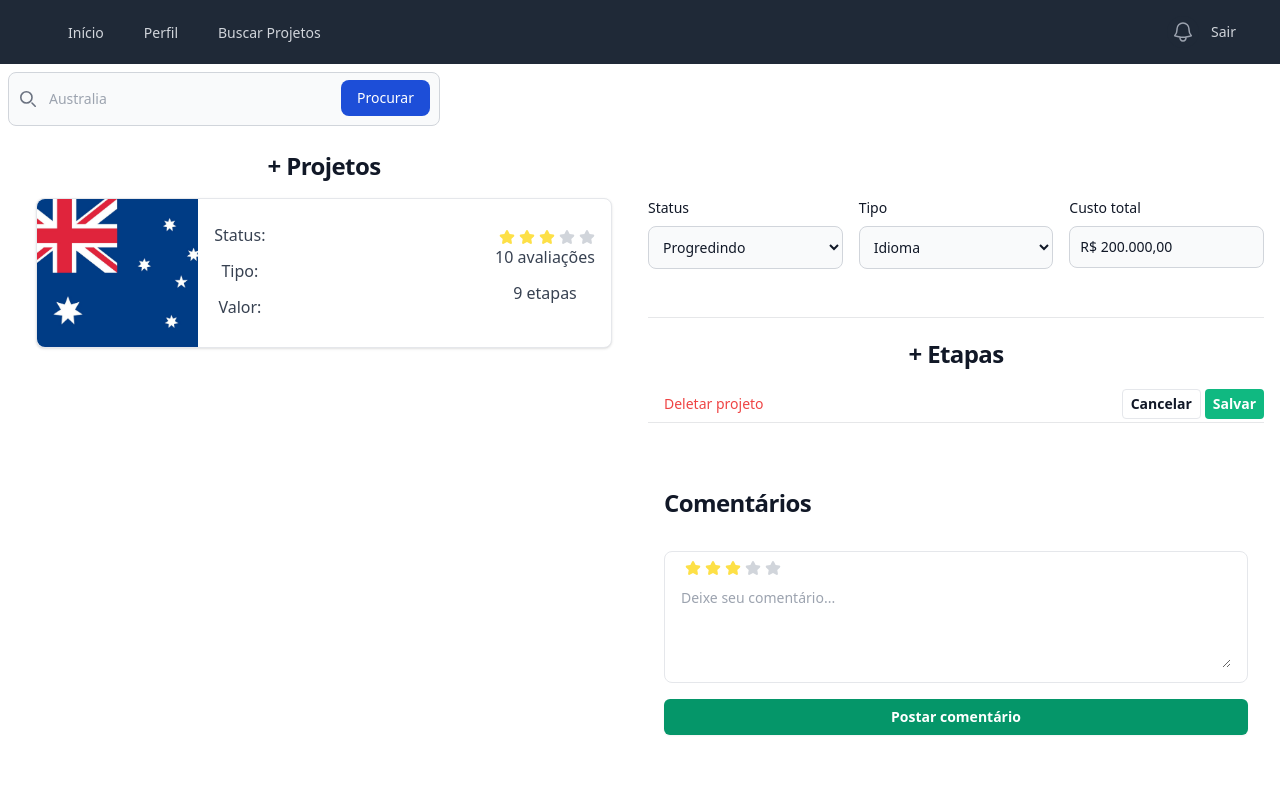
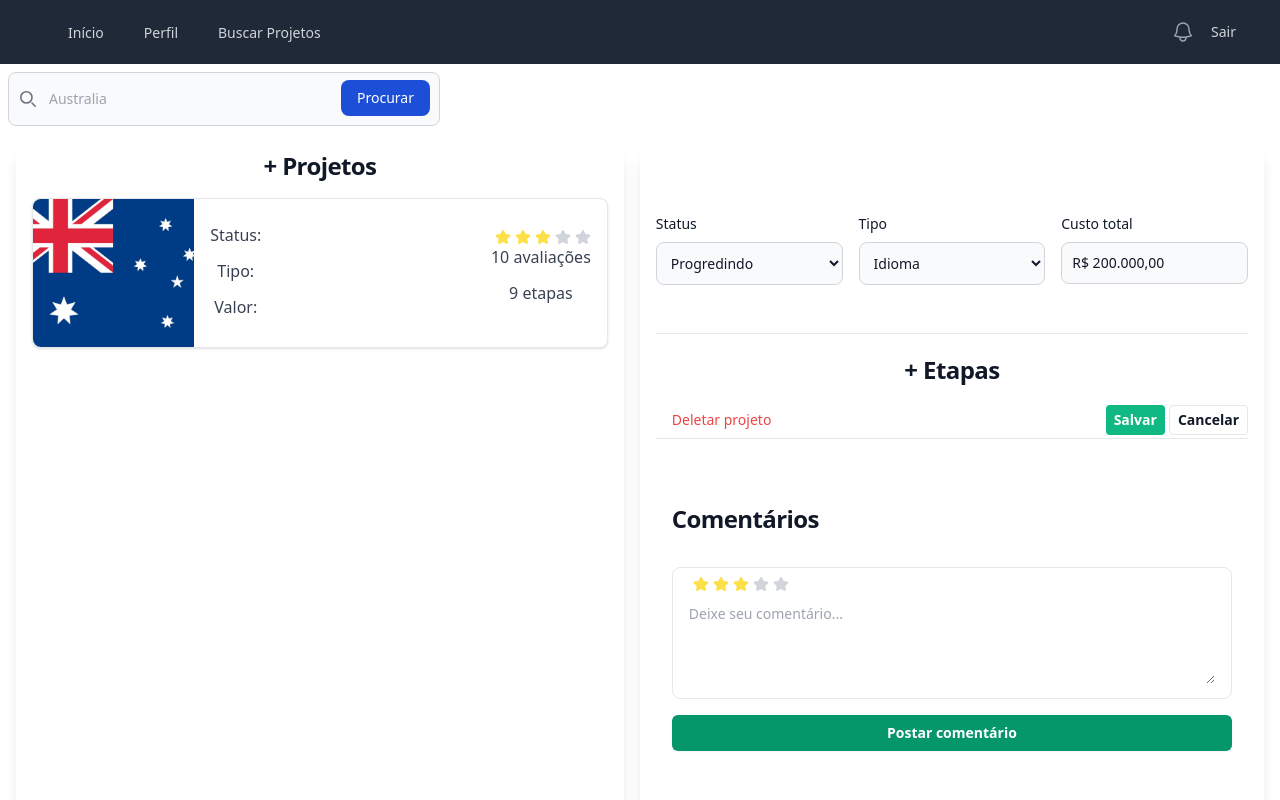
Before and after one commit to tchuby/FrontierLess-FrontEnd, a Next.js app: page /profile in a window 1280 px wide. Both pictures are taken after a click on the button "+ Projetos". Shown: the top 800 px of the page. Built offline with nearby package versions, Linux system fonts and the light colour scheme.

Commit message:
implement findProject

```diff
--- a/src/app/findProject/page.tsx
+++ b/src/app/findProject/page.tsx
@@ -25,7 +25,7 @@ export default function Profile() {
             pais: "",
             status: "",
             tipo: "",
-            img: "/img/australia.png",
+            img: "/img/irlanda.png",
             autor: "",
             locked: true
         };
@@ -36,25 +36,21 @@ export default function Profile() {
             <FormSearch />
             <div className="flex space-x-4 w-full p-4">
 
-                <section className="w-full min-h-screen flex flex-col items-center">
+                <section className="w-full min-h-screen flex flex-col items-center shadow-lg">
                     <div className="w-full text-center mb-4">
-                        ### Filtros ###
-                        <button onClick={Add}>ADD</button>
+                        <button onClick={Add}>  ADD Test</button>
                     </div>
-                    <Card key={1} project="AAA" />
+                    {oProject.map((project) => (
+                        <Card key={project.key} project={project} />
+                    ))}
                 </section>
 
-                <section className="w-full min-h-screen" id="projectContainer">
+                <section className="w-full min-h-screen shadow-lg p-4" id="projectContainer">
                     {oProject.map((project) => (
                         <Project key={project.key} project={project} />
                     ))}
-
                 </section>
-
             </div>
         </div>
-
-
     )
-
 }
--- a/src/app/profile/page.tsx
+++ b/src/app/profile/page.tsx
@@ -56,7 +56,7 @@ export default function Profile() {
             <FormSearch />
             <div className="flex space-x-4 w-full p-4">
 
-                <section className="w-full min-h-screen flex flex-col items-center">
+                <section className="w-full min-h-screen flex flex-col items-center shadow-lg">
                     <div className="w-full text-center mb-4">
                         <button type="button" onClick={addProject} title="Cria Projeto" className="hover:text-blue-900 text-2xl font-bold tracking-tight text-gray-900 dark:text-white">+ Projetos</button>
                     </div>
@@ -67,7 +67,7 @@ export default function Profile() {
 
                 </section>
 
-                <section className="w-full min-h-screen" id="projectContainer">
+                <section className="w-full p-4 min-h-screen shadow-lg" id="projectContainer">
 
                     {oProject.map((project) => (
                         <Project key={project.key} project={project} onDelete={handleDeleteProject} />
--- /dev/null
+++ b/src/components/Project/components/CancelButton/index.tsx
@@ -0,0 +1,11 @@
+export default function CancelButton() {
+
+
+    return (
+        <button
+            type="button"
+            className="text-sm text-gray-900 bg-white hover:bg-blue-700 border border-gray-200 hover:bg-gray-100 hover:text-blue-700 focus:outline-none font-bold py-1 px-2 rounded">
+            Cancelar
+        </button>
+    )
+}
--- /dev/null
+++ b/src/components/Project/components/DeleteButton/index.tsx
@@ -0,0 +1,33 @@
+import React, { useState } from 'react';
+import Popup from "@/components/Popup";
+
+interface Props {
+    project: any,
+    onDelete?: (key: number) => void;
+}
+
+export default function DeleteButton({ project, onDelete }: Props) {
+    const [isPopupOpen, setIsPopupOpen] = useState(false);
+    const handleDeleteClick = () => {
+        setIsPopupOpen(true);
+    };
+
+    const handleClosePopup = () => {
+        setIsPopupOpen(false);
+    };
+
+    const handleConfirmDelete = () => {
+        if (onDelete) {
+            onDelete(project.key);
+        }
+        setIsPopupOpen(false);
+    };
+    return (
+        <>
+            <button type="button" onClick={handleDeleteClick} className="text-sm bg-transparent hover:text-red-700 text-red-500 py-2 px-4 mb-4 md:mb-0 md:mr-4">
+                Deletar projeto
+            </button>
+            <Popup isOpen={isPopupOpen} onClose={handleClosePopup} onConfirm={handleConfirmDelete} />
+        </>
+    )
+}
--- /dev/null
+++ b/src/components/Project/components/FollowButton/index.tsx
@@ -0,0 +1,16 @@
+
+export default function FollowButton() {
+
+    const followProject = () => {
+        //TO DO
+    }
+
+    return (
+        <div className="mt-4 flex flex-col md:flex-row items-center justify-between border-b border-gray-900/10">
+            <button type="button" onClick={followProject} className="text-sm bg-transparent hover:text-red-700 text-red-500 py-2 px-4 mb-4 md:mb-0 md:mr-4">
+                Seguir Projeto
+            </button>
+        </div>
+
+    )
+}
--- /dev/null
+++ b/src/components/Project/components/SaveButton/index.tsx
@@ -0,0 +1,9 @@
+export default function SaveButton() {
+    return (
+        <button
+            type="submit"
+            className="text-sm bg-emerald-500 hover:bg-emerald-700 text-white font-bold py-1 px-2 rounded">
+            Salvar
+        </button>
+    )
+}
--- a/src/components/Project/index.tsx
+++ b/src/components/Project/index.tsx
@@ -3,7 +3,12 @@ import Select from '../Select';
 import Accordion from "./components/Accordion";
 import H2 from '../H2';
 import Comments from '../Comments';
-import Popup from '../Popup';
+
+import SaveButton from './components/SaveButton';
+import CancelButton from './components/CancelButton';
+import DeleteButton from './components/DeleteButton';
+import FollowButton from './components/FollowButton';
+import Button from '../Button';
 
 type Etapa = {
     key: number;
@@ -36,21 +41,6 @@ export default function Project({ project, onDelete }: Props) {
         setEtapas(updatedEtapas);
     };
 
-    const [isPopupOpen, setIsPopupOpen] = useState(false);
-    const handleDeleteClick = () => {
-        setIsPopupOpen(true);
-    };
-
-    const handleClosePopup = () => {
-        setIsPopupOpen(false);
-    };
-
-    const handleConfirmDelete = () => {
-        if (onDelete) {
-            onDelete(project.key);
-        }
-        setIsPopupOpen(false);
-    };
     return (
         <form>
             <div className="border-b border-gray-900/10 pb-12">
@@ -90,20 +80,24 @@ export default function Project({ project, onDelete }: Props) {
                 ))}
             </div>
 
-            <div className="mt-4 flex flex-col md:flex-row items-center justify-between border-b border-gray-900/10">
-                <button disabled={project.locked} type="button" onClick={handleDeleteClick} className="text-sm bg-transparent hover:text-red-700 text-red-500 py-2 px-4 mb-4 md:mb-0 md:mr-4">
-                    Deletar projeto
-                </button>
-                <Popup isOpen={isPopupOpen} onClose={handleClosePopup} onConfirm={handleConfirmDelete} />
-                <div className="flex flex-col md:flex-row space-x-1">
-                    <button disabled={project.locked} type="button" className="text-sm text-gray-900 bg-white hover:bg-blue-700 border border-gray-200 hover:bg-gray-100 hover:text-blue-700 focus:outline-none font-bold py-1 px-2 rounded">
-                        Cancelar
-                    </button>
-                    <button disabled={project.locked} type="submit" className="text-sm bg-emerald-500 hover:bg-emerald-700 text-white font-bold py-1 px-2 rounded">
-                        Salvar
-                    </button>
-                </div>
-            </div>
+            {!project.locked && (
+                <>
+                    <div className="mt-4 flex flex-col md:flex-row items-center justify-between border-b border-gray-900/10">
+                        <DeleteButton onDelete={onDelete} project={project}/>
+                        <div className="flex flex-col md:flex-row space-x-1">
+                            <SaveButton/>
+                            <CancelButton/>
+                        </div>
+                    </div>
+                </>
+            )}
+
+            {project.locked && (
+                <Button type="button">
+                    Seguir Projeto
+                </Button>
+            )}
+
             <div >
                 <Comments />
             </div>
```
